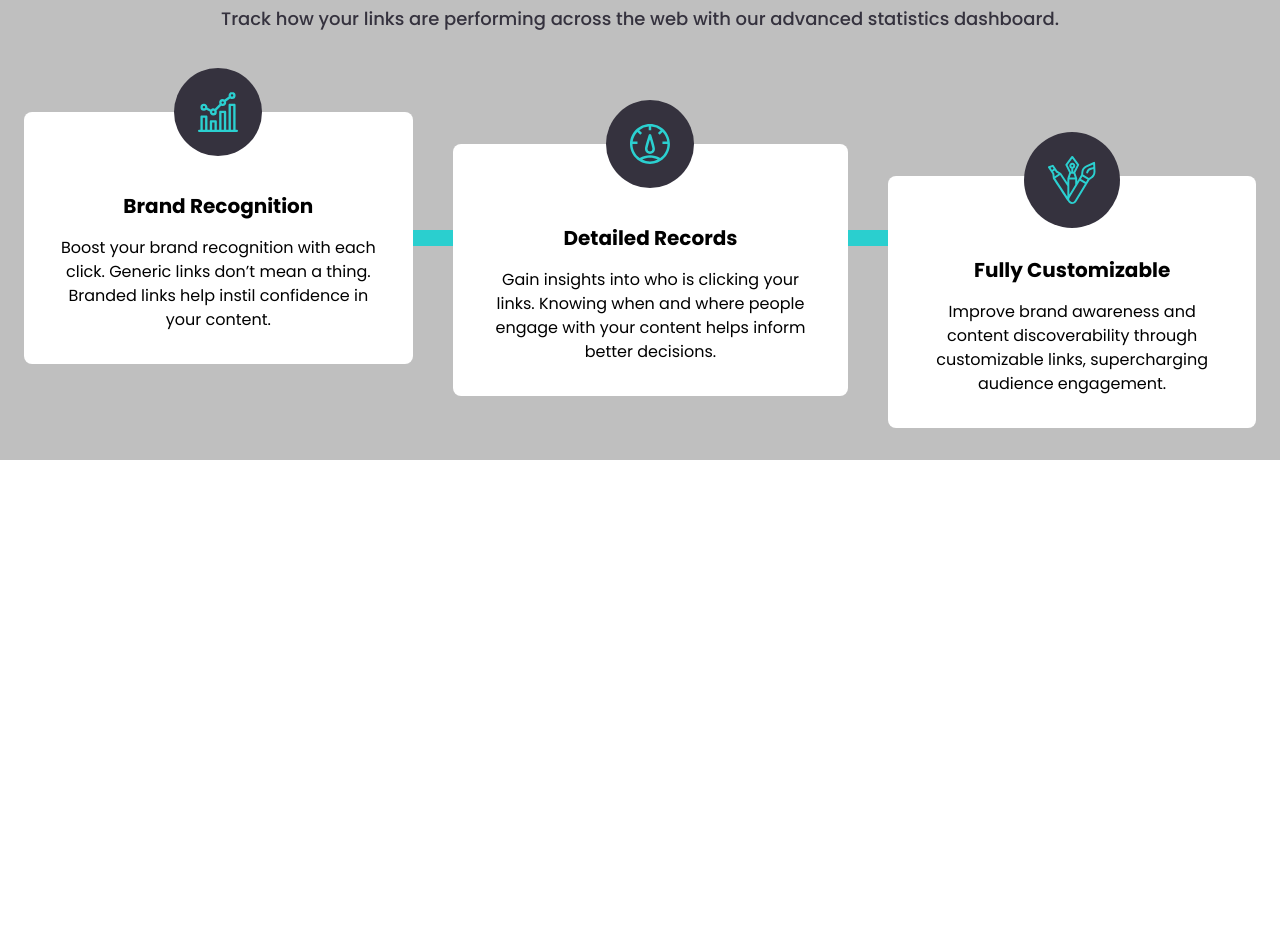
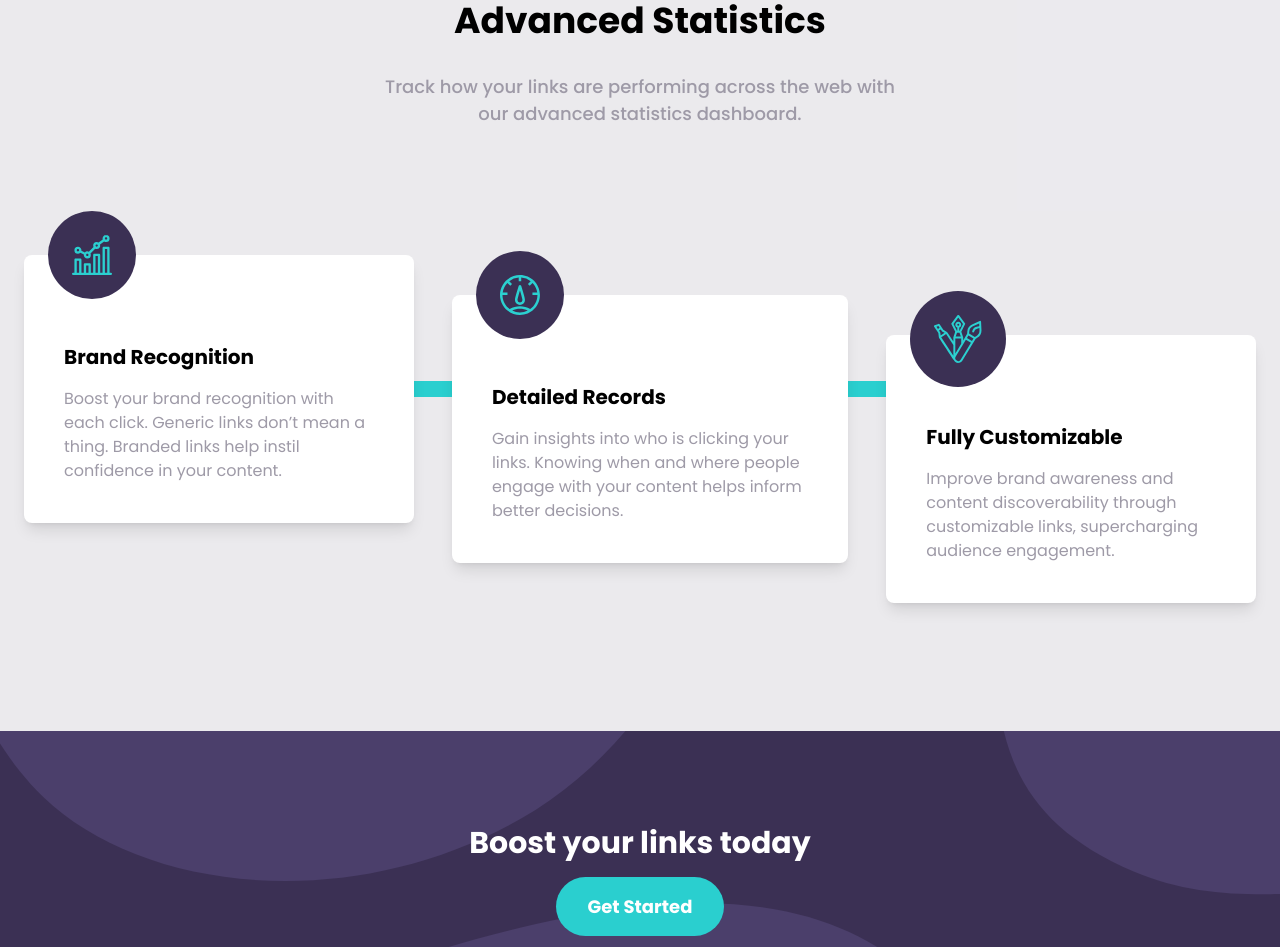
Before and after one commit to iplus-plus/fm_url_shortening, a React (Vite) app: page / in a window 1280 px wide. Shown: the part 1060-2007 px from the top of the page. Before the commit the page ends 1520 px from the top, so only its background shows below. Built offline with nearby package versions, Linux system fonts and the light colour scheme.

Commit message:
adjusting spacing some element

```diff
--- a/src/components/Benefit.jsx
+++ b/src/components/Benefit.jsx
@@ -19,7 +19,7 @@ const BENEFIT_DATA = [
         paragraph:
             "Gain insights into who is clicking your links. Knowing when and where people engage with your content helps inform better decisions.",
         icon: DetailIcon,
-        translateY: "32px"
+        translateY: "40px"
     },
     {
         id: 3,
@@ -27,16 +27,18 @@ const BENEFIT_DATA = [
         paragraph:
             "Improve brand awareness and content discoverability through customizable links, supercharging audience engagement.",
         icon: CustomizeIcon,
-        translateY: "64px"
+        translateY: "80px"
     }
 ];
 const Benefit = () => {
     return (
-        <div className="relative bg-[var(--gray-400)] pt-8 pb-24 px-6">
+        <div className="relative bg-[var(--purple-transparent)] pt-8 pb-52 px-6">
             <InputLink />
-            <div className="text-center mt-36 px-6 mb-20">
-                <h2 className="font-bold text-3xl mb-8">Advanced Statistics</h2>
-                <p className="text-[var(--gray-900)] font-medium">
+            <div className="text-center mt-52 mb-32 px-6 ">
+                <h2 className="font-bold text-3xl mb-8 lg:text-4xl">
+                    Advanced Statistics
+                </h2>
+                <p className="text-[var(--gray-500)] font-medium max-w-[540px] mx-auto">
                     Track how your links are performing across the web with our
                     advanced statistics dashboard.
                 </p>
@@ -72,17 +74,18 @@ const BenefitList = () => {
                 <React.Fragment key={b.id}>
                     <div
                         style={{ "--transY": b.translateY }}
-                        className={`bg-white p-8 rounded-lg text-center relative benefit`}
-
+                        className="bg-white p-10 rounded-lg text-center lg:text-left relative benefit shadow-lg"
                     >
-                        <div className="bg-[var(--gray-900)] w-fit mx-auto p-6 rounded-full flex items-center justify-center absolute -top-[44px] left-0 right-0">
+                        <div className="bg-[var(--purple-950)] w-fit mx-auto p-6 rounded-full flex items-center justify-center lg:mx-0 lg:left-6 absolute -top-[44px] left-0 right-0">
                             <img src={b.icon} />
                         </div>
                         <h3 className="mt-12 font-bold text-xl mb-4">
                             {b.title}
                         </h3>
 
-                        <p className="text-base">{b.paragraph}</p>
+                        <p className="text-base text-[var(--gray-500)]">
+                            {b.paragraph}
+                        </p>
                     </div>
                     {b.id === 3 ? null : (
                         <div className="w-4 h-32 bg-[var(--blue-400)] mx-auto lg:my-auto lg:h-4 lg:w-32"></div>
--- /dev/null
+++ b/src/components/BoostLink.jsx
@@ -0,0 +1,15 @@
+
+const BoostLink = () => {
+    return (
+        <div className="bg-[var(--purple-950)] min-h-[300px]">
+            <div className="text-white bgBoost *:font-bold flex justify-center items-center flex-col min-h-[300px] bg-cover px-6 gap-4">
+                <h2 className="text-3xl">Boost your links today</h2>
+                <button className="bg-[var(--blue-400)] px-8 py-4 rounded-full">
+                    Get Started
+                </button>
+            </div>
+        </div>
+    );
+};
+
+export default BoostLink;
--- a/src/components/Main.jsx
+++ b/src/components/Main.jsx
@@ -1,12 +1,14 @@
 import React from "react";
 import Hero from "./Hero.jsx";
 import Benefit from "./Benefit.jsx";
+import BoostLink from "./BoostLink.jsx";
 
 const Main = () => {
     return (
         <main>
             <Hero />
             <Benefit />
+            <BoostLink />
         </main>
     );
 };
--- a/src/index.css
+++ b/src/index.css
@@ -5,6 +5,7 @@
 :root {
     --blue-400: hsl(180, 66%, 49%);
     --purple-950: hsl(257, 27%, 26%);
+    --purple-transparent: hsl(257, 27%, 26%, 0.1);
 
     --red-400: hsl(0, 87%, 67%);
 
@@ -19,8 +20,15 @@ body {
     font-size: 18px;
 }
 
-@media screen and (min-width: 1024px){
-  .benefit {
-    transform: translateY(var(--transY));
-  }
+.bgBoost {
+    background-image: url("./assets/images/bg-boost-mobile.svg");
 }
+
+@media screen and (min-width: 1024px) {
+    .benefit {
+        transform: translateY(var(--transY));
+    }
+    .bgBoost {
+        background-image: url("./assets/images/bg-boost-desktop.svg");
+    }
+}
```
